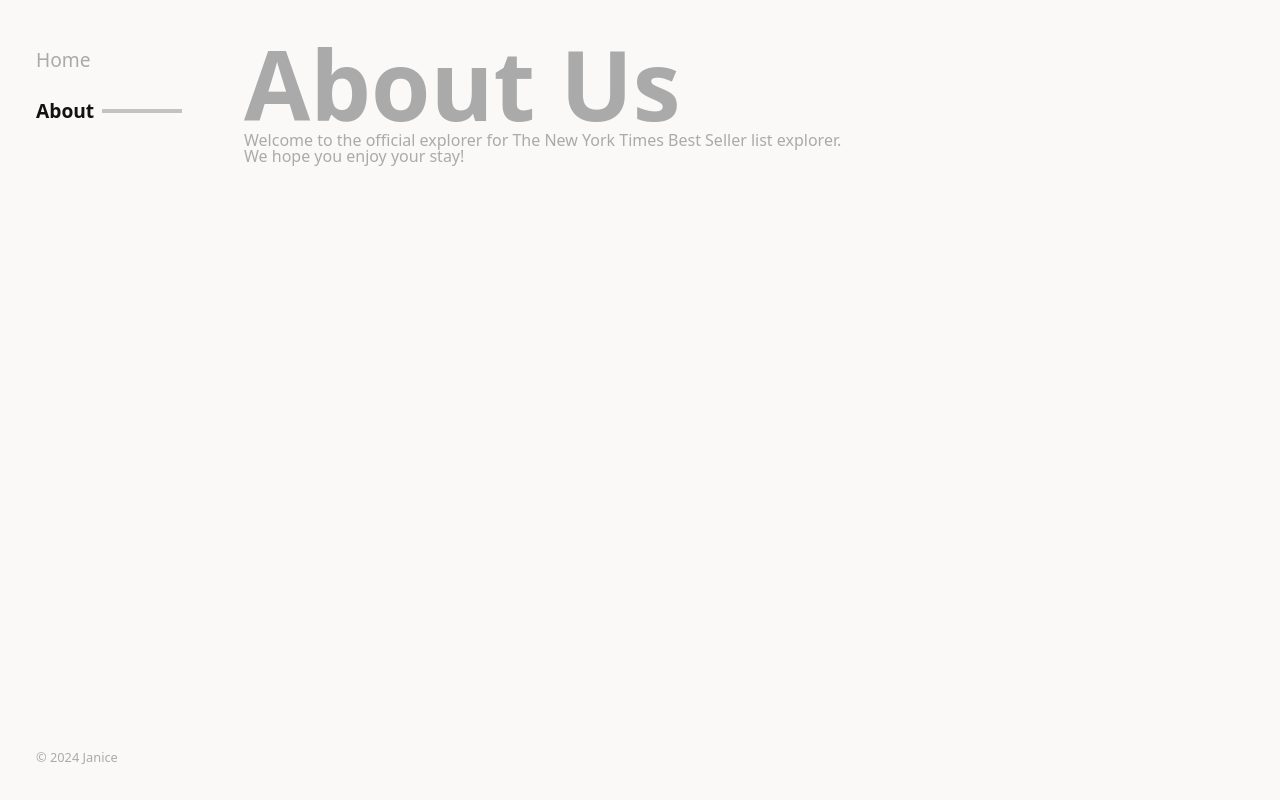
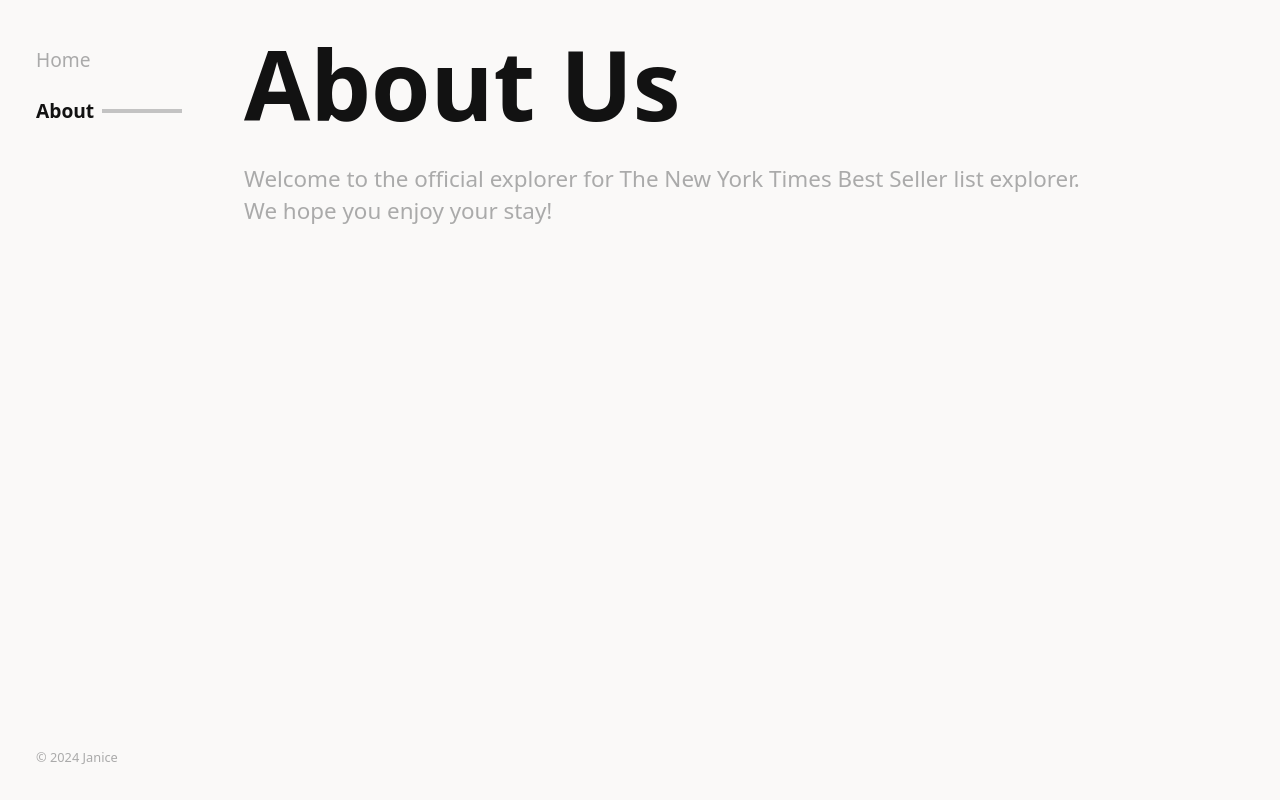
Before and after one commit to jeeweb/nyt-bestseller-explorer, a Next.js app: page /about in a window 1280 px wide. Built offline with nearby package versions, Linux system fonts and the light colour scheme.

Commit message:
design: about 페이지 디자인 변경

```diff
--- a/app/about/page.tsx
+++ b/app/about/page.tsx
@@ -4,7 +4,7 @@ export default function About() {
   return (
     <>
       <h2 className={styles.pageTitle}>About Us</h2>
-      <p>
+      <p className={styles.aboutSection}>
         Welcome to the official explorer for The New York Times Best Seller list
         explorer.
         <br />
--- a/styles/about.module.css
+++ b/styles/about.module.css
@@ -1,4 +1,26 @@
+@keyframes moveUp {
+  0% {
+    opacity: 0;
+    transform: translateY(20%);
+  }
+  100% {
+    opacity: 1;
+    transform: translateY(0);
+  }
+}
+
 .pageTitle {
+  display: block;
+  color: #121212;
   font-size: 6em;
   font-weight: bold;
+  opacity: 0;
+  transform: translateY(20%);
+  animation: moveUp 1s 0.2s ease forwards;
 }
+
+.aboutSection {
+  margin-top: 1.4em;
+  font-size: 1.4em;
+  line-height: 1.4;
+}
```
